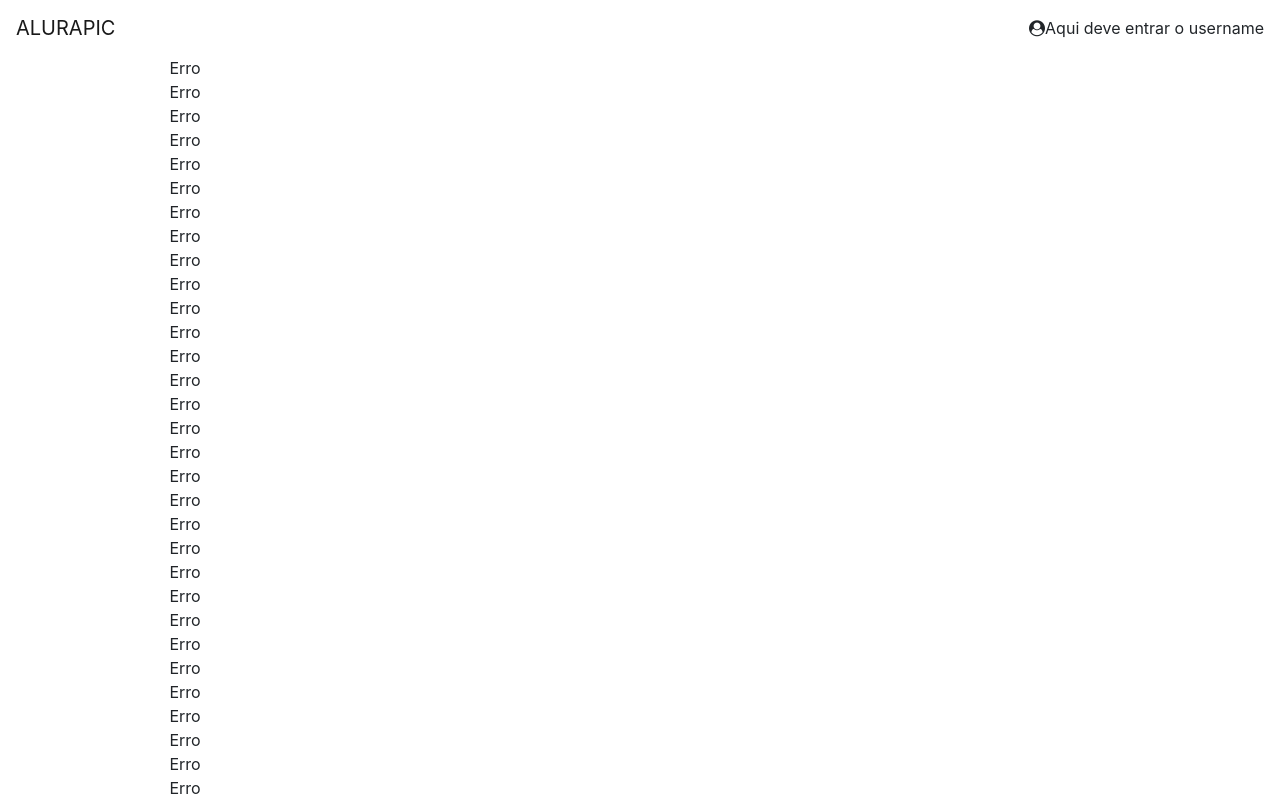
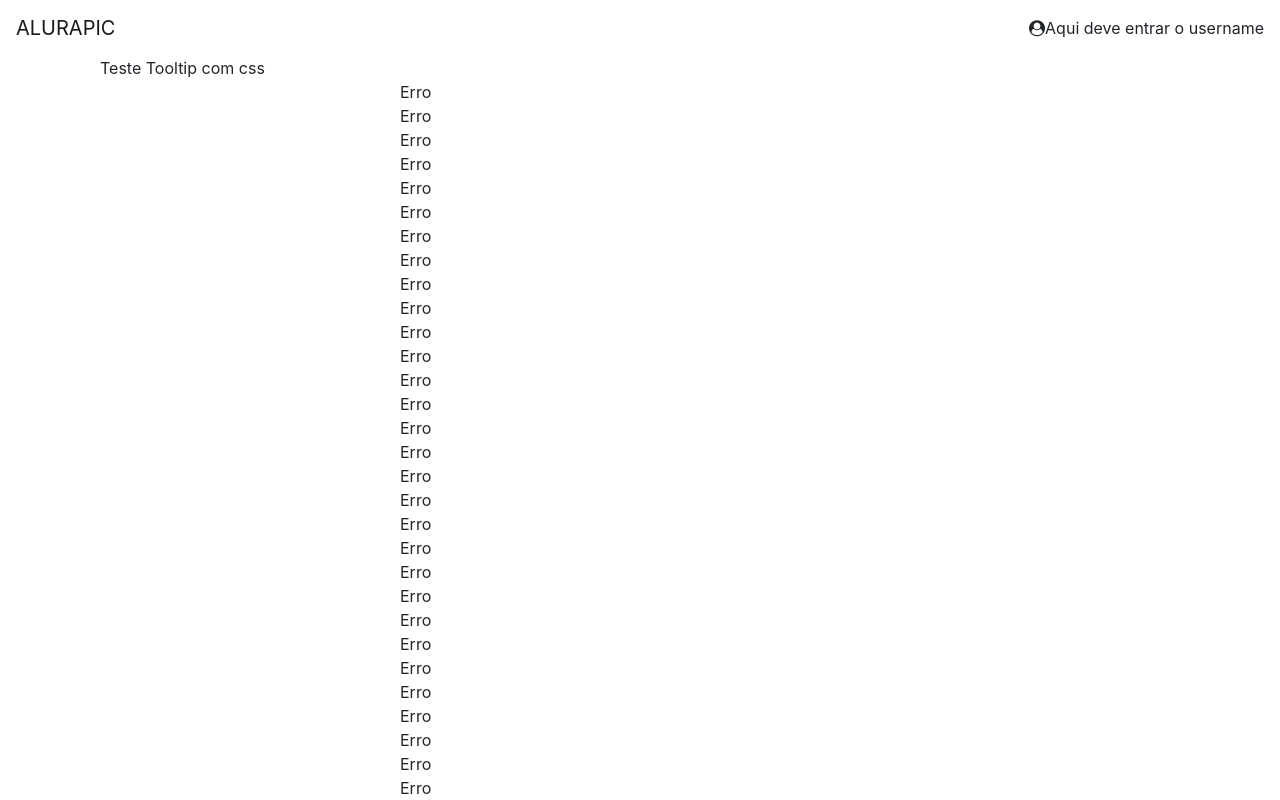
Before and after one commit to xilapa/MostraFoto, an Angular app: page /test in a window 1280 px wide. Shown: the top 800 px of the page. Built offline with nearby package versions, Linux system fonts and the light colour scheme.

Commit message:
tooltip completa com html data atrributes

```diff
--- a/src/app/app-routing.module.ts
+++ b/src/app/app-routing.module.ts
@@ -6,7 +6,7 @@ import { SignInComponent } from './home/sign-in/sign-in.component';
 import { PhotoListComponent } from './photos/photo-list/photo-list.component';
 import { PhotoListResolver } from './photos/photo-list/photo-list.resolver';
 import { PhotosFormComponent } from './photos/photos-form/photos-form.component';
-import { MeuTesteComponent } from './test/meuTeste.component';
+import { MeuTesteComponent } from './tooltipCSS/tooltipCSS.component';
 
 const routes: Routes = [
   { path: '', component: SignInComponent },
--- a/src/app/app.module.ts
+++ b/src/app/app.module.ts
@@ -7,7 +7,7 @@ import { HeaderModule } from './core/header/header.module';
 import { ErrorsModule } from './errors/errors.module';
 import { HomeModule } from './home/home.module';
 import { PhotosModules } from './photos/photos.module';
-import { TestModule } from './test/test.module';
+import { TestModule } from './tooltipCSS/tooltipCSS.module';
 
 
 
--- a/src/app/test/meuTeste.component.css
+++ /dev/null
@@ -1,64 +0,0 @@
-[texto-tolltip] { /* Container for our tooltip */
-  position: relative;
-  width: 200px;
-  cursor: pointer
- }
-
-[texto-tolltip]::before {
-/* conteudo */
-content: attr(texto-tolltip);
-
-/* tooltip só aparece no hover */
-display: block;
-visibility: hidden;
-
-/* tratar overflow */
-  /* usar somente quando as duas dimensoes forem limitadas */
-/* overflow: hidden; */
-  /* faz o texto se encaixar no width maximo,
-  não possibilita ela crescer para baixo, por exemplo */
-/* white-space: nowrap;  */
-  /* como o texto sera cortado */
-/* text-overflow: ellipsis; */
-
-/* tamanho da tooltip */
-  /* min-width = max-width possibilita centralizar a tooltip com a referência */
-min-width: 150px;
-max-width: 150px;
-
-  /* tamanho maximo que a tooltip pode crescer */
-/* max-height: 300px; */
-
-/* posicionamento */
-  /* tooltip não tem margin  */
-box-sizing: border-box;
-  /* ficar em cima do container pai */
-bottom: 105%;
-  /* levar em conta o tamanho da borda e do pai para posicionar*/
-left:  25px;
-right: 0;
-  /* use margin left e right para ajuste fino */
-/* margin-left: 2px; */
-  /* aumenta para evitar outros textos se sobreporem a tooltip */
-z-index: 1;
-
-/* cores */
-background-color: #8512d5;
-color: black;
-
-/* alinhamento do texto interno da tooltip */
-text-align: center;
-/* top right bottom left */
-padding: 20px 5px 20px 5px;
-border-radius: 10px;
-position: absolute;
-
-/* animação */
-opacity: 0;
-transition: 0.6s opacity;
-}
-
-[texto-tolltip]:hover::before { /* Makes tooltip text visible when text is hovered on */
-visibility: visible;
-opacity: 1;
-}
--- a/src/app/test/meuTeste.component.html
+++ /dev/null
@@ -1,11 +0,0 @@
-<div class="text-center">
-
-    <div *ngFor="let item of arrayNumeros">
-        <div>
-            <div attr.texto-tolltip={{item}}>
-                Erro
-            </div>
-        </div>
-    </div>
-
-</div>
--- a/src/app/test/meuTeste.component.ts
+++ /dev/null
@@ -1,26 +0,0 @@
-import { Component, OnInit } from '@angular/core';
-
-
-@Component({
-  templateUrl: './meuTeste.component.html',
-  styleUrls: ['./meuTeste.component.css']
-
-})
-export class MeuTesteComponent implements OnInit {
-
-  public arrayNumeros: string[] = [];
-
-  constructor() { }
-
-  ngOnInit(): void {
-    for (let index = 0; index < 1500; index++) {
-      this.arrayNumeros.push("Erro ".repeat(index));
-
-    }
-  }
-
-
-
-
-
-}
--- /dev/null
+++ b/src/app/tooltipCSS/tooltipCSS.component.css
@@ -0,0 +1,105 @@
+:not([texto-tolltip=""])[texto-tolltip] { /* opções da classe que exibirá a tooltip, é opcional */
+  position: relative;
+  cursor: pointer;
+}
+
+/* not garante que não seja exibida a tooltip com um atributo com texto vazio */
+:not([texto-tolltip=""])[texto-tolltip]::before {
+  /* conteudo */
+  position: absolute;
+  content: attr(texto-tolltip);
+  font-size: 12px;
+  line-height: normal;
+
+  /* tooltip só aparece no hover */
+    /* display pode remover */
+  display: block;
+  visibility: hidden;
+
+  /* tratar overflow */
+    /* usar somente quando as duas dimensoes forem limitadas */
+  /* overflow: hidden; */
+    /* faz o texto se encaixar no width maximo,
+    não possibilita ela crescer para baixo, por exemplo */
+  /* white-space: nowrap;  */
+    /* como o texto sera cortado */
+  /* text-overflow: ellipsis; */
+
+  /* tamanho da tooltip */
+      /* max content segue o tamanho do conteudo sem passar o tamanho maximo estipulado */
+  width: max-content;
+  max-width: 225px;
+  height: max-content;
+    /* permite que a tooltip cresca verticalmente */
+  max-height: none;
+  /* posicionamento */
+    /* tooltip não tem margin  */
+  box-sizing: border-box;
+
+    /* aumenta para evitar outros textos se sobreporem a tooltip */
+  z-index: 1;
+
+  /* alinhamento do texto interno da tooltip */
+  text-align: center;
+  /* top right bottom left */
+  padding: 20px 5px 20px 5px;
+  border-radius: 10px;
+
+  /* animação */
+  opacity: 0;
+    /* primeiro é a propriedade e depois o tempo */
+    /* aqui é definida a transição de saida do mouse */
+  transition: 0.3s;
+}
+
+[texto-tolltip]:hover::before {
+  visibility: visible;
+  opacity: 1;
+    /* aqui é definida a transição de entrada do mouse */
+  transition: 0.6s;
+}
+
+/* #region customização da tooltip por data-attributes */
+
+/* para definir um conjunto de cores */
+[cor-texto-tolltip="preto"]::before{
+  color: black;
+}
+[cor-fundo-tooltip="purple"]::before{
+  background-color: #fc00fc;
+}
+
+/* para definir a posicao da tooltip */
+[posicao-tooltip="top"]::before{
+    /* ficar em cima do container pai */
+  bottom: calc(100% + 5px);
+    /* posiciona no meio do eixo horizontal, translate (x,y) */
+  left: 50%;
+  transform: translate(-50%);
+}
+
+[posicao-tooltip="bottom"]::before{
+    /* ficar embaixo do container pai */
+  top: calc(100% + 5px);
+    /* posiciona no meio do eixo horizontal, translate (x,y) */
+  left: 50%;
+  transform: translate(-50%);
+}
+
+[posicao-tooltip="left"]::before{
+  /* ficar a esquerda do container pai */
+  right: calc(100% + 5px);
+    /* posiciona no meio do eixo vertical, translate (x,y) */
+  top: 50%;
+  transform: translate(0,-50%);
+}
+
+[posicao-tooltip="right"]::before{
+  /* ficar a direita do container pai */
+  left: calc(100% + 5px);
+    /* posiciona no meio do eixo vertical, translate (x,y) */
+  top: 50%;
+  transform: translate(0,-50%);
+}
+
+/* #endregion */
--- /dev/null
+++ b/src/app/tooltipCSS/tooltipCSS.component.html
@@ -0,0 +1,12 @@
+<div class="container">
+    <div>Teste Tooltip com css</div>
+    <div *ngFor="let item of arrayNumeros">
+        <div style="margin-left:300px; width: 300px;"
+            posicao-tooltip="left"
+            cor-texto-tolltip="preto"
+            cor-fundo-tooltip="purple"
+            attr.texto-tolltip="{{item}}">
+            Erro
+        </div>
+    </div>
+</div>
--- /dev/null
+++ b/src/app/tooltipCSS/tooltipCSS.component.ts
@@ -0,0 +1,23 @@
+import { Component, OnInit } from '@angular/core';
+
+
+@Component({
+  templateUrl: './tooltipCSS.component.html',
+  styleUrls: ['./tooltipCSS.component.css']
+
+})
+export class MeuTesteComponent implements OnInit {
+
+  public arrayNumeros: string[] = [];
+
+  constructor() { }
+
+  ngOnInit(): void {
+    for (let index = 0; index < 50; index++) {
+      this.arrayNumeros.push("Erro ".repeat(index).trim());
+
+    }
+    console.log(this.arrayNumeros)
+  }
+
+}
--- a/src/app/test/test.module.ts
+++ b/src/app/tooltipCSS/tooltipCSS.module.ts
@@ -1,6 +1,6 @@
 import { NgModule } from '@angular/core';
 import { CommonModule } from '@angular/common';
-import { MeuTesteComponent } from './meuTeste.component';
+import { MeuTesteComponent } from './tooltipCSS.component';
 
 
 
```
